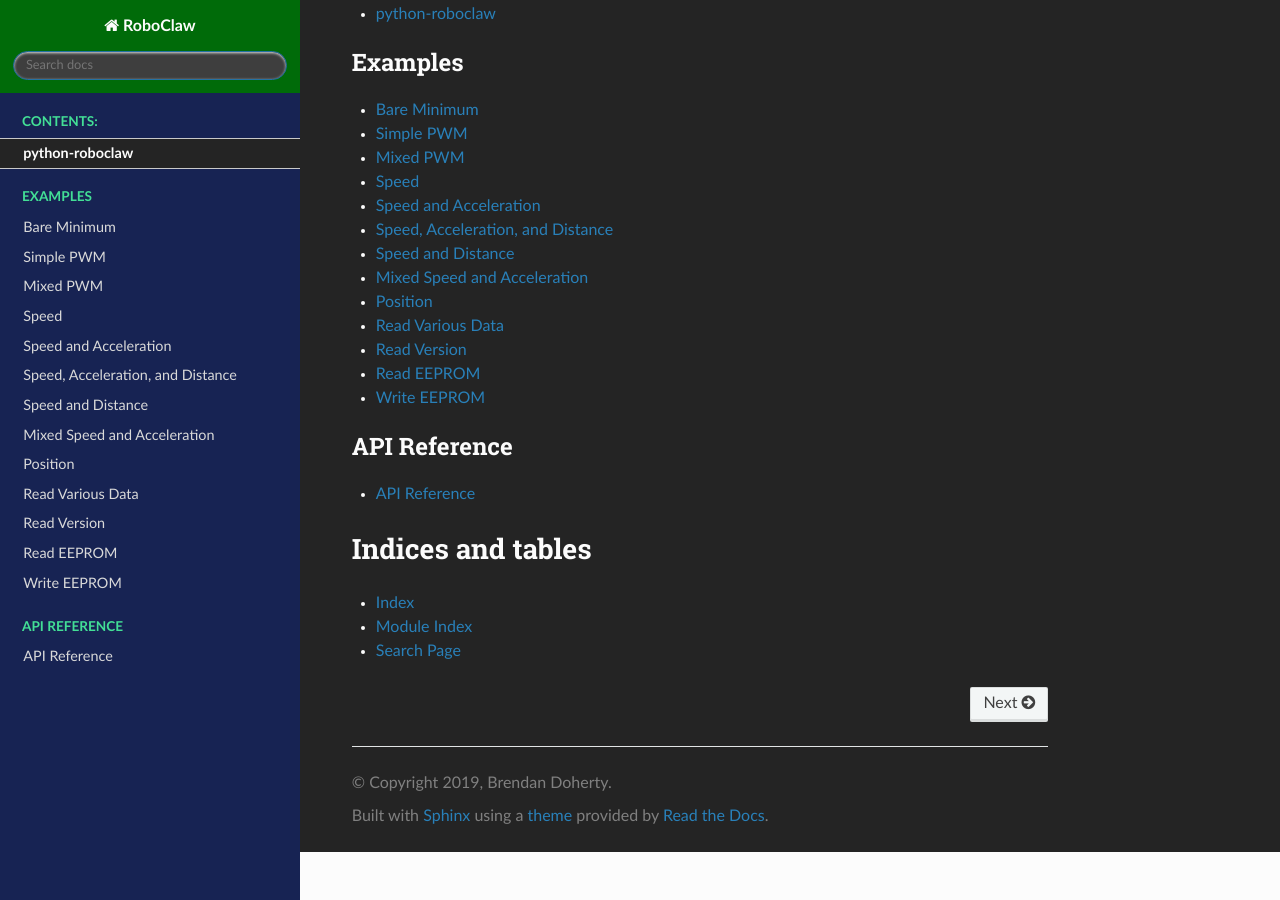
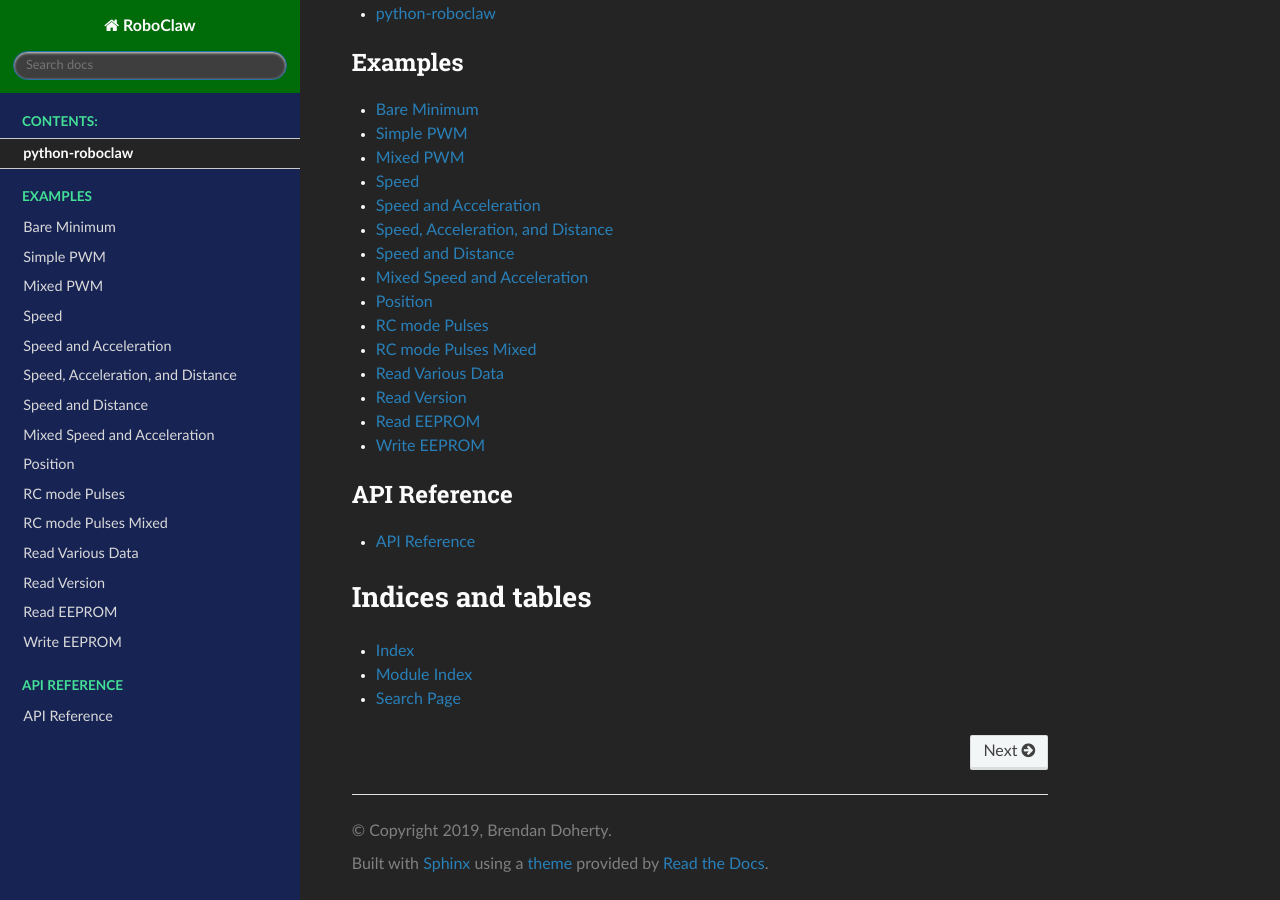
Before and after one commit to 2bndy5/python-roboclaw, a Sphinx documentation site: the page built from docs/index.rst, in a window 1280 px wide and 900 px high, scrolled down 977 px. Built offline with Sphinx 7.4.7 and the Read the Docs theme 2.0.0, drawn with Linux system fonts in a browser that asks for light colours.

Commit message:
added rc examples to docs

```diff
--- a/docs/examples.rst
+++ b/docs/examples.rst
@@ -62,6 +62,20 @@ Position
     :caption: examples/roboclaw_position.py
     :linenos:
 
+RC mode Pulses
+--------------
+
+.. literalinclude:: ../examples/roboclaw_rcpulses.py
+    :caption: examples/roboclaw_rcpulses.py
+    :linenos:
+
+RC mode Pulses Mixed
+--------------------
+
+.. literalinclude:: ../examples/roboclaw_rcpulsemixed.py
+    :caption: examples/roboclaw_rcpulsemixed.py
+    :linenos:
+
 Read Various Data
 -----------------
 
```
Also changed, not shown: 1 other file.
